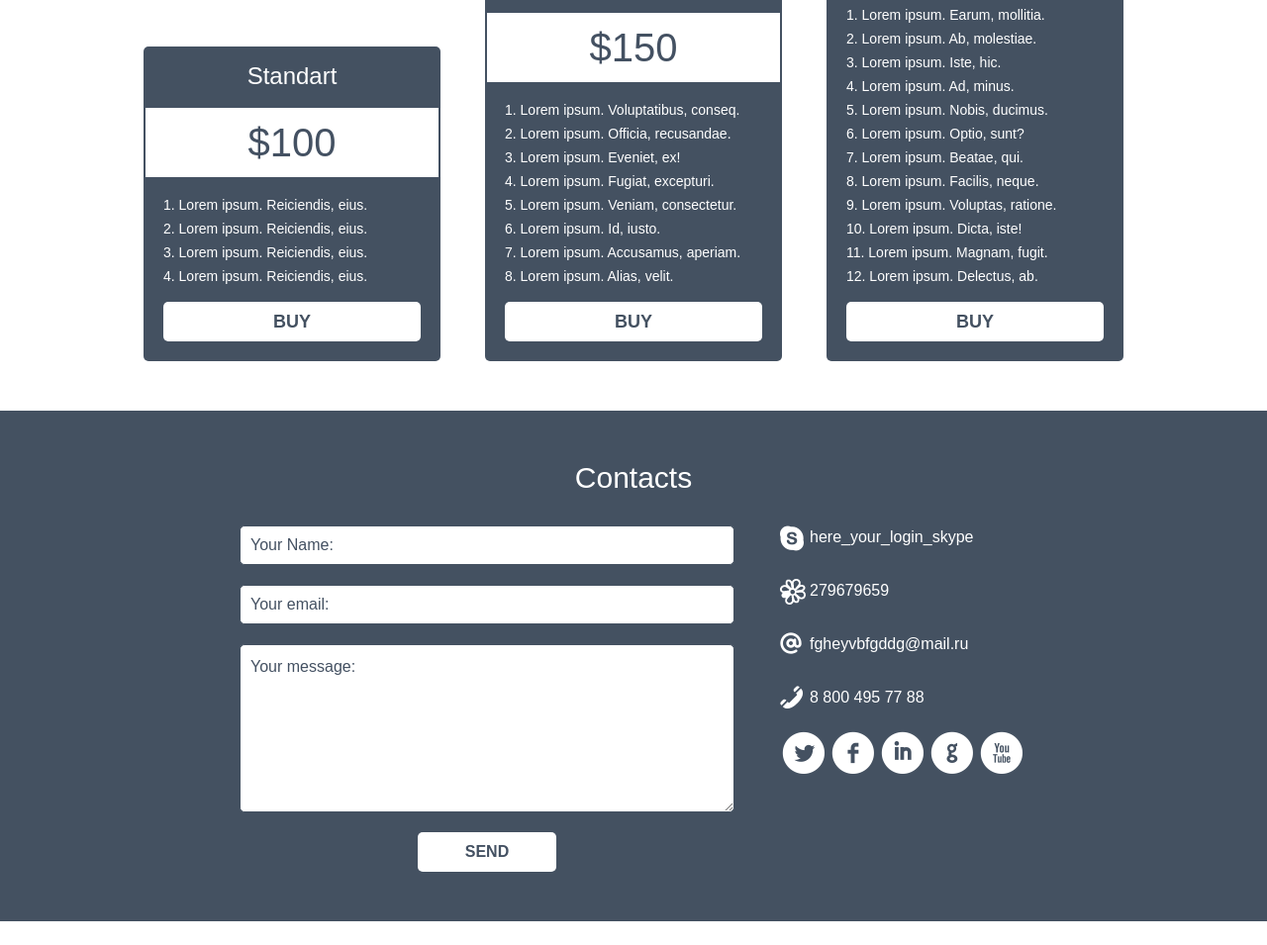
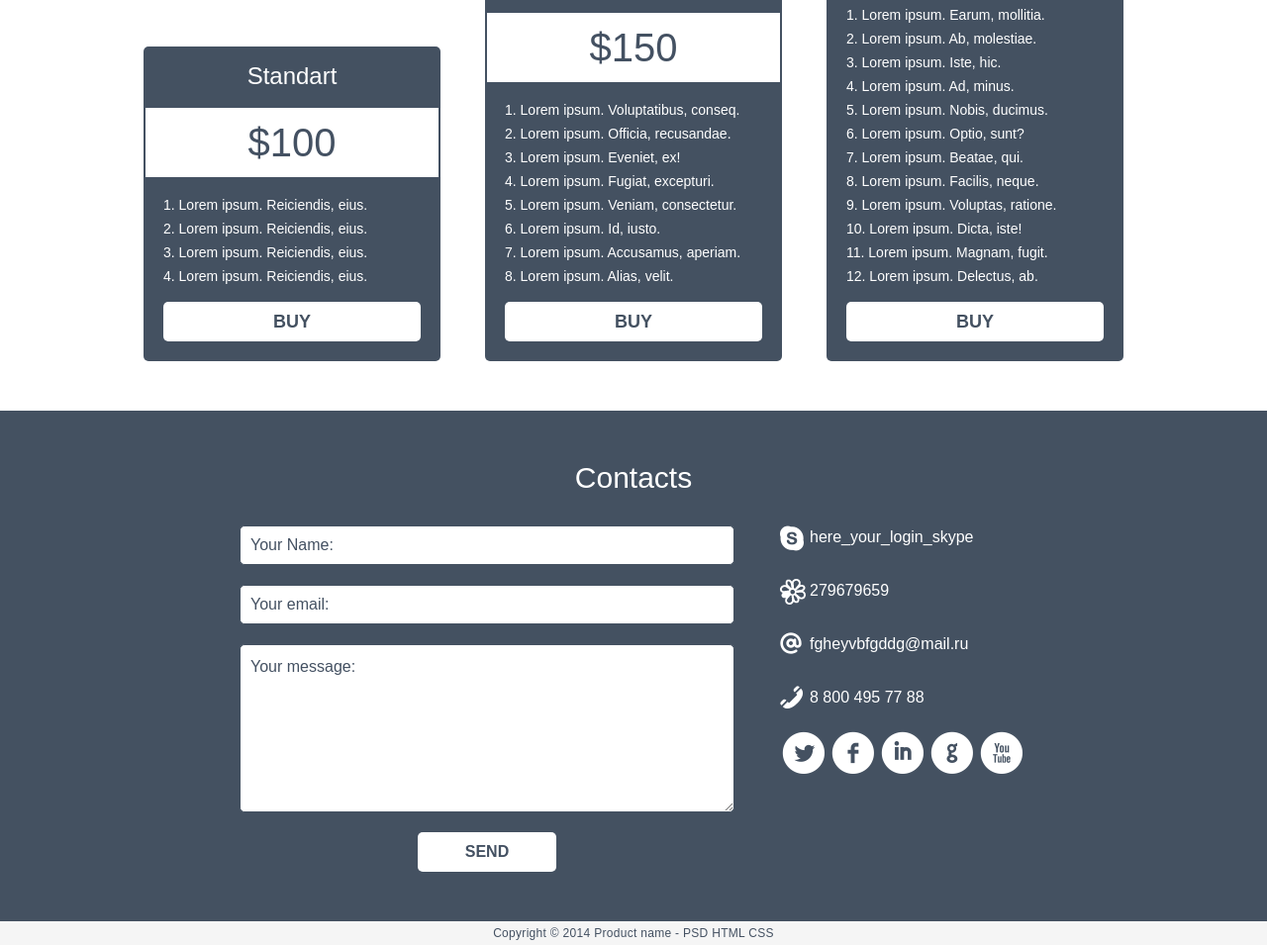
Before and after one commit to PuffyCat/simple_psd_template, a plain HTML site: page index.html in a window 1280 px wide. Shown: the part 2629-3584 px from the top of the page at 99% size. Before the commit the page ends 3560 px from the top, so only its background shows below. Drawn offline with Linux system fonts and the light colour scheme.

Commit message:
сверстана секция с коперайтом

```diff
--- a/css/style.css
+++ b/css/style.css
@@ -531,9 +531,7 @@ textarea[placeholder]::-moz-placeholder {
 
 /*Футер.Блок "Contacts".Контакты и соцсети*/
 
-.main-footer_contacts {
-
-}
+.main-footer_contacts {}
 
 .main-footer_contacts ul {
     list-style-type: none;
@@ -616,3 +614,23 @@ textarea[placeholder]::-moz-placeholder {
     width: 40px;
     height: 40px;
 }
+
+
+/* Футер. Блок "copyright"*/
+
+.copyright {
+    width: 100%;
+    background-color: #f5f5f5;
+}
+
+.copyright span {
+    display: block;
+    color: #445162;
+    font-size: 12px;
+    font-weight: 400;
+    letter-spacing: 0.3px;
+    line-height: 24px;
+    text-align: center;
+    width: 100%;
+    margin: 0 auto;
+}
--- a/index.html
+++ b/index.html
@@ -187,7 +187,9 @@
                     </li>
                 </ul>
             </div>
-            <section class="coperight"></section>
+            <section class="copyright">
+                <span>Сopyright &copy; 2014 Product name &#45; PSD HTML CSS</span>
+            </section>
         </footer>
     </div>
 </body>
```
